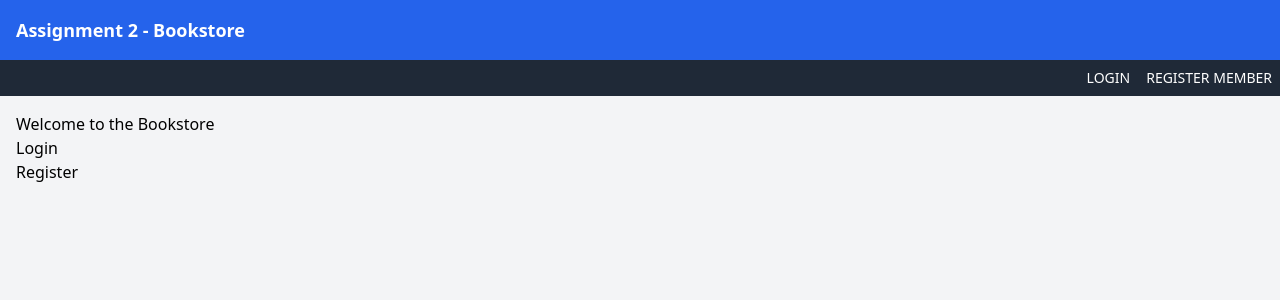
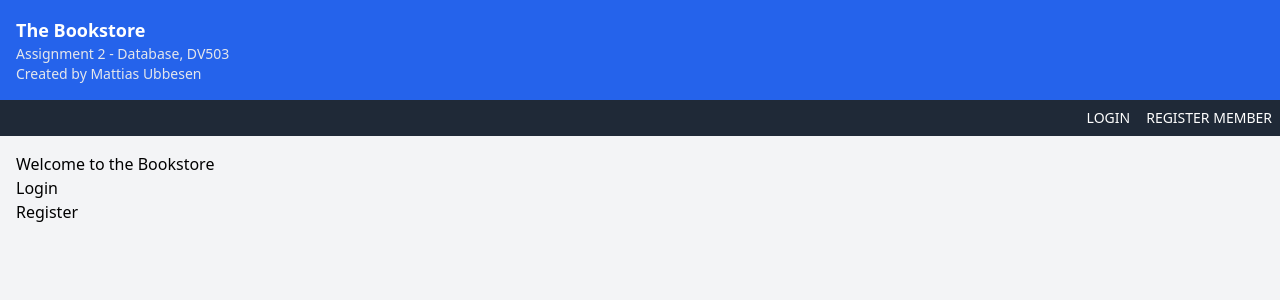
Before and after one commit to legitmattias/1dv503_database_frontend, a SvelteKit app: page / in a window 1280 px wide. Shown: the top 300 px of the page. Built offline with nearby package versions, Linux system fonts and the light colour scheme; no server answers.

Commit message:
Rework layout

```diff
--- a/src/routes/+layout.svelte
+++ b/src/routes/+layout.svelte
@@ -41,12 +41,23 @@
 <div class="flex min-h-screen flex-col bg-gray-100">
 	<header class="bg-blue-600 p-4 text-white">
     <div class="container mx-auto flex items-center justify-between">
-			<h1 class="text-lg font-bold">Assignment 2 - Bookstore</h1>
+      <!-- Left Side: Title & Subtitle -->
+      <a href="/">
+        <div>
+          <h1 class="text-lg font-bold">The Bookstore</h1>
+          <p class="text-sm text-gray-200">Assignment 2 - Database, DV503</p>
+          <p class="text-sm text-gray-200">Created by Mattias Ubbesen</p>
+        </div>
+      </a>
+
+      <!-- Right Side: Welcome Message -->
       {#if $user}
         <p>Welcome, {$user.fname}!</p>
       {/if}
     </div>
   </header>
+
+
 
 	<!-- Navigation Bar -->
 	<nav class="bg-gray-800 p-2 text-white">
@@ -55,8 +66,6 @@
 			<div class="flex gap-4">
 				{#if $user}
 					<a href="/books" class="text-sm hover:underline">BROWSE BOOKS</a>
-					<a href="/order" class="text-sm hover:underline">ORDER HISTORY</a>
-					<a href="/cart" class="text-sm hover:underline">MY CART</a>
 				{/if}
 			</div>
 
@@ -80,6 +89,8 @@
 			<!-- Right Side: Login/Logout -->
 			<div class="flex gap-4">
 				{#if $user}
+          <a href="/order" class="text-sm hover:underline">ORDER HISTORY</a>
+          <a href="/cart" class="text-sm hover:underline">MY CART</a>
 					<button on:click={logout} class="text-sm text-red-300 hover:underline">LOGOUT</button>
 				{:else}
 					<a href="/auth/login" class="text-sm hover:underline">LOGIN</a>
```
Lines whose indentation alone changed are shown as unchanged.
